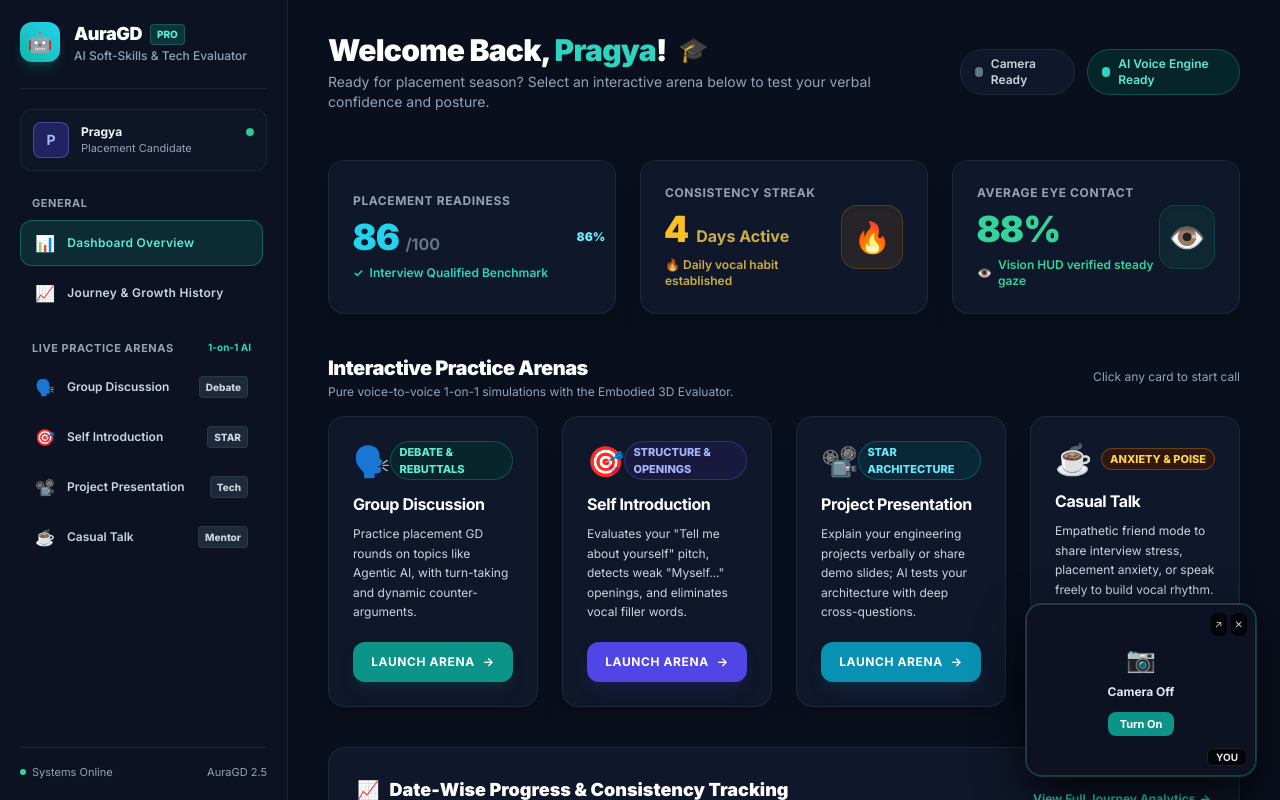
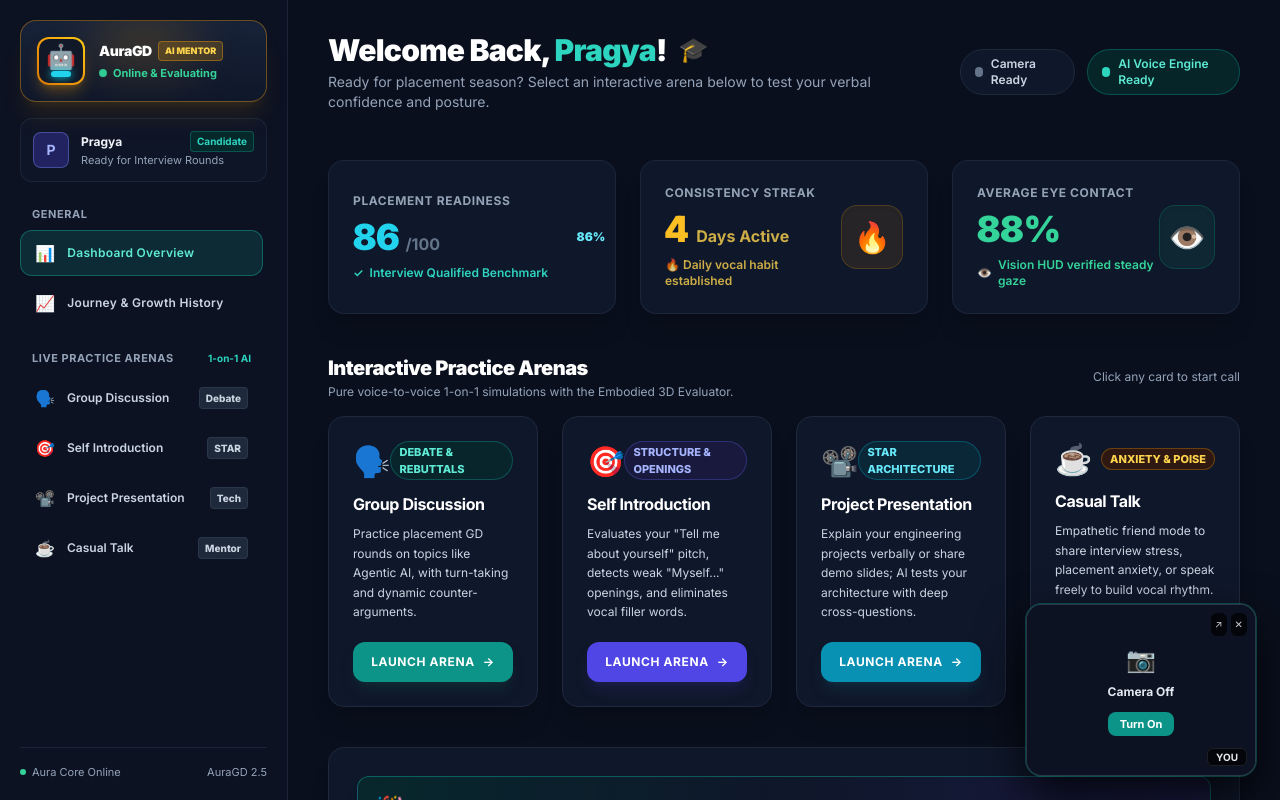
Before and after one commit to pragyakatiyar73-cyber/Baatology, a React (Vite) app: page / in a window 1280 px wide. Built offline with nearby package versions, Linux system fonts and the light colour scheme; no server answers.

Commit message:
feat: add Sidebar 3D Robot Mentor card, celebratory win banner, and Academic Notes widget with quick chips

```diff
--- a/src/components/Dashboard/Sidebar.jsx
+++ b/src/components/Dashboard/Sidebar.jsx
@@ -1,4 +1,4 @@
-import React from 'react';
+import React, { useState } from 'react';
 import { MODES } from '../../utils/aiResponses';
 
 export default function Sidebar({
@@ -6,6 +6,8 @@ export default function Sidebar({
   onNavigate,
   onStartArena,
 }) {
+  const [mentorSpeech, setMentorSpeech] = useState(null);
+
   const mainNav = [
     { id: 'dashboard', label: 'Dashboard Overview', icon: '📊' },
     { id: 'history', label: 'Journey & Growth History', icon: '📈' },
@@ -18,35 +20,72 @@ export default function Sidebar({
     { id: MODES.CASUAL, label: 'Casual Talk', icon: '☕', tag: 'Mentor' },
   ];
 
+  const handleRobotClick = () => {
+    const tips = [
+      '“Remember Pragya, steady 85%+ eye contact conveys natural authority in interviews!”',
+      '“Pause for 1 second instead of saying ‘umm’ — silence creates positive suspense!”',
+      '“In project pitches, always quantify your impact with latency or benchmark metrics!”',
+    ];
+    const picked = tips[Math.floor(Math.random() * tips.length)];
+    setMentorSpeech(picked);
+    setTimeout(() => setMentorSpeech(null), 4500);
+  };
+
   return (
     <aside className="w-72 h-full bg-[#0c1222] border-r border-slate-800/80 flex flex-col p-5 shrink-0 select-none z-20">
-      {/* ── Brand Header ── */}
-      <div className="flex items-center gap-3.5 pb-6 border-b border-slate-800/80">
-        <div className="w-10 h-10 rounded-xl bg-gradient-to-tr from-teal-500 to-cyan-400 flex items-center justify-center text-xl shadow-lg shadow-teal-500/20">
-          🤖
+      {/* ── 1. Interactive 3D Robot Mentor Badge Card ── */}
+      <div
+        onClick={handleRobotClick}
+        className="p-4 rounded-2xl bg-gradient-to-b from-[#172238] to-[#0f172a] border border-amber-500/40 hover:border-amber-400 shadow-xl shadow-amber-500/10 cursor-pointer transition-all duration-300 group relative overflow-hidden"
+      >
+        {/* Ambient Top Glow */}
+        <div className="absolute top-0 left-1/2 -translate-x-1/2 w-24 h-12 bg-amber-500/20 blur-xl pointer-events-none" />
+
+        <div className="flex items-center gap-3.5 relative z-10">
+          {/* Golden Robot Icon with Glowing Cyan Visor */}
+          <div className="w-12 h-12 rounded-xl bg-gradient-to-tr from-amber-600 via-amber-500 to-yellow-400 p-[2px] shadow-lg shadow-amber-500/30 group-hover:scale-105 transition-transform">
+            <div className="w-full h-full bg-[#111827] rounded-[10px] flex flex-col items-center justify-center relative overflow-hidden">
+              <span className="text-2xl leading-none">🤖</span>
+              {/* Cyan Visor Glimmer */}
+              <div className="w-5 h-1.5 rounded-full bg-cyan-400 shadow-[0_0_8px_#00e5ff] mt-0.5" />
+            </div>
+          </div>
+
+          <div className="flex-1 min-w-0">
+            <div className="flex items-center gap-1.5">
+              <span className="text-sm font-black text-white tracking-tight group-hover:text-amber-300 transition-colors truncate">
+                AuraGD
+              </span>
+              <span className="text-[9px] font-black uppercase px-1.5 py-0.5 rounded bg-amber-500/20 text-amber-300 border border-amber-500/40">
+                AI Mentor
+              </span>
+            </div>
+            <div className="flex items-center gap-1.5 mt-1">
+              <span className="w-2 h-2 rounded-full bg-emerald-400 pulse-dot" />
+              <span className="text-[11px] text-emerald-400 font-bold">Online &amp; Evaluating</span>
+            </div>
+          </div>
         </div>
-        <div>
-          <div className="flex items-center gap-2">
-            <span className="text-lg font-black tracking-tight text-white">AuraGD</span>
-            <span className="text-[10px] font-extrabold uppercase px-1.5 py-0.5 rounded bg-teal-500/20 text-teal-300 border border-teal-500/30">
-              PRO
-            </span>
+
+        {/* Speech Balloon Bubble if clicked */}
+        {mentorSpeech && (
+          <div className="mt-3 p-2 rounded-xl bg-amber-950/80 border border-amber-500/40 text-[11px] text-amber-200 leading-snug fade-in">
+            {mentorSpeech}
           </div>
-          <p className="text-xs text-slate-400 font-medium">AI Soft-Skills &amp; Tech Evaluator</p>
-        </div>
+        )}
       </div>
 
       {/* ── Candidate Profile Card ── */}
-      <div className="mt-5 p-3 rounded-xl bg-slate-900/80 border border-slate-800/80 flex items-center gap-3">
+      <div className="mt-4 p-3 rounded-xl bg-slate-900/80 border border-slate-800/80 flex items-center gap-3">
         <div className="w-9 h-9 rounded-lg bg-indigo-600/30 border border-indigo-400/40 flex items-center justify-center font-bold text-sm text-indigo-300">
           P
         </div>
         <div className="flex-1 min-w-0">
           <div className="flex items-center justify-between">
             <h3 className="text-xs font-bold text-slate-100 truncate">Pragya</h3>
-            <span className="w-2 h-2 rounded-full bg-emerald-400 pulse-dot" title="Active" />
+            <span className="text-[10px] font-bold text-teal-400 bg-teal-950/80 px-1.5 py-0.5 rounded border border-teal-500/30">Candidate</span>
           </div>
-          <p className="text-[11px] text-slate-400 truncate">Placement Candidate</p>
+          <p className="text-[11px] text-slate-400 truncate">Ready for Interview Rounds</p>
         </div>
       </div>
 
@@ -110,7 +149,7 @@ export default function Sidebar({
       <div className="pt-4 border-t border-slate-800/80 flex items-center justify-between text-[11px] text-slate-400">
         <span className="flex items-center gap-1.5">
           <span className="w-1.5 h-1.5 rounded-full bg-emerald-400" />
-          <span>Systems Online</span>
+          <span>Aura Core Online</span>
         </span>
         <span>AuraGD 2.5</span>
       </div>
```
Also changed, not shown: src/components/Dashboard/Dashboard.jsx (+156 -6 lines).
